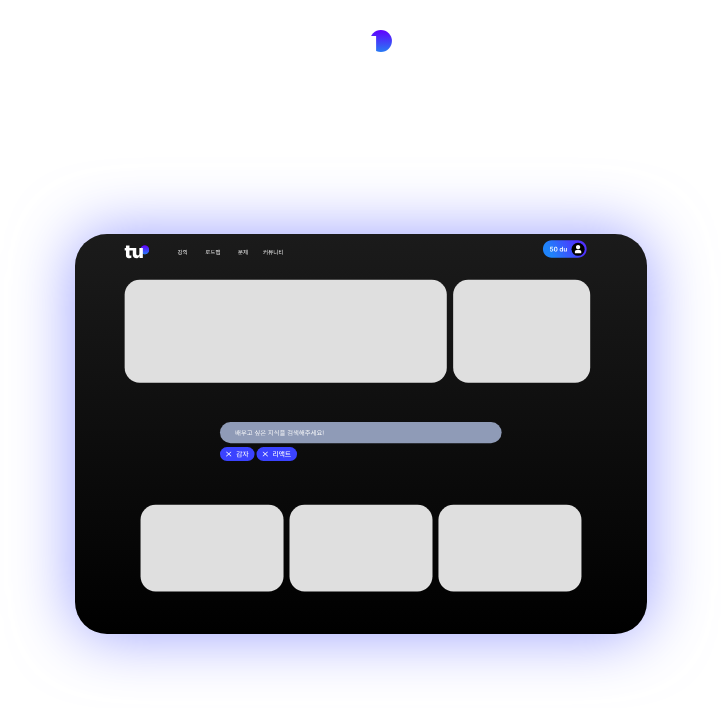
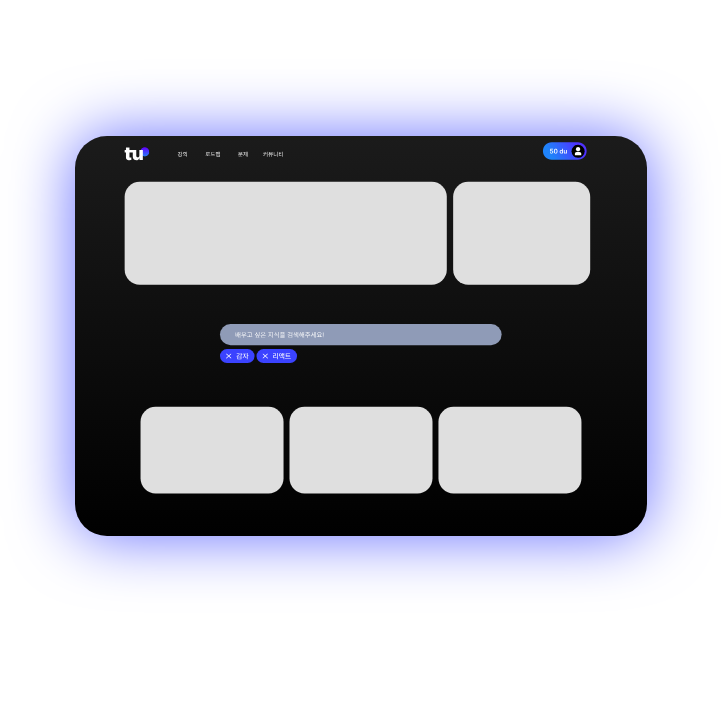
Before and after one commit to xolving/tutorics-frontend, a React (Vite) app: page / in a window 1280 px wide. Shown: the top 708 px of the page, without its empty margins (279-1000 px from the left). Built offline with nearby package versions, Linux system fonts and the light colour scheme.

Commit message:
remove icon

```diff
--- a/src/App.css
+++ b/src/App.css
@@ -3,19 +3,6 @@
   margin: 0 auto;
   padding: 0 auto;
   text-align: center;
-}
-
-.logo {
-  height: 6em;
-  padding: 1.5em;
-  will-change: filter;
-  transition: filter 300ms;
-}
-.logo:hover {
-  filter: drop-shadow(0 0 2em #646cffaa);
-}
-.logo.react:hover {
-  filter: drop-shadow(0 0 2em #61dafbaa);
 }
 
 @keyframes logo-spin {
@@ -33,12 +20,25 @@
   }
 }
 
+@keyframes shadowAnimation {
+  0% {
+    filter: drop-shadow(0 0 2em #646cff);
+  }
+  50% {
+    filter: drop-shadow(0 0 2em #646cff68);
+  }
+  100% {
+    filter: drop-shadow(0 0 2em #646cff);
+  }
+}
+
 .desktop_image {
   margin-top: 10%;
   padding: 8px;
   height: 50vh;
   border-radius: 40px;
   filter: drop-shadow(0 0 2em #646cffaa);
+  animation: shadowAnimation 2s infinite;
 }
 
 .h3 {
--- a/src/components/Header.tsx
+++ b/src/components/Header.tsx
@@ -1,12 +1,11 @@
 import './Header.css'
-import tutorics from '/tutorics.svg'
 
 export function Header (){
     return (
         <>
-            <a href="https://xolving.com" target="_blank">
+            {/* <a href="https://xolving.com" target="_blank">
                 <img src={tutorics} className="logo" alt="xolving logo" />
-            </a>
+            </a> */}
         </>
     )
 }
```
